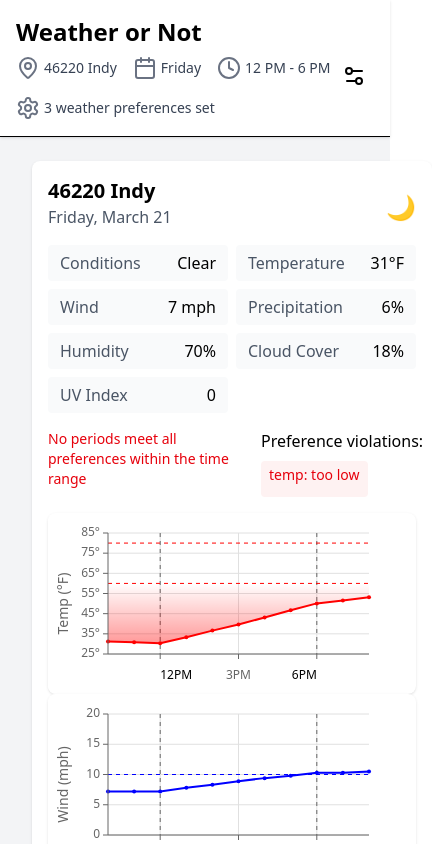
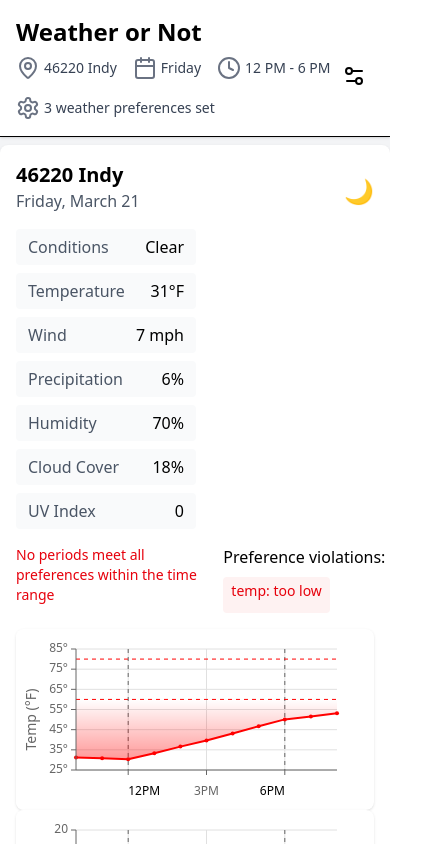
Before and after one commit to byronwall/weather-helper, a React (Vite) app: page / in a window 390 px wide. Both pictures are taken after a click on the button "46220 Indy". Shown: the top 844 px of the page, 432 px wide, since content can reach past the window. Built offline with nearby package versions, Linux system fonts and the light colour scheme.

Commit message:
Refactor App and Header components for improved layout and responsiveness; adjust padding and flex properties for better alignment and spacing of elements.

```diff
--- a/src/App.tsx
+++ b/src/App.tsx
@@ -45,7 +45,7 @@ export function App() {
   return (
     <div className="min-h-screen bg-gray-100">
       <Header />
-      <main className="w-full p-4 space-y-4">
+      <main className="w-full p-0 sm:p-4 space-y-4">
         {!selectedLocation && (
           <div className="bg-white rounded shadow p-4 w-fit mx-auto">
             <LocationInput />
@@ -54,7 +54,7 @@ export function App() {
 
         <div
           ref={gridRef}
-          className="flex flex-col md:flex-row flex-wrap gap-4 justify-center max-w-[1800px] mx-auto px-4"
+          className="flex flex-col md:flex-row flex-wrap gap-4 justify-center max-w-[1800px] mx-auto p-0 sm:p-4"
         >
           {selectedDates &&
             selectedDates
@@ -63,7 +63,7 @@ export function App() {
                 <div
                   key={date.toISOString()}
                   style={{ maxWidth: `${settings.maxPanelWidth}px` }}
-                  className="flex-1 min-w-[400px]"
+                  className="flex-1"
                 >
                   <WeatherCard
                     date={date}
--- a/src/Header.tsx
+++ b/src/Header.tsx
@@ -6,11 +6,11 @@ import { ChartSettingsPopover } from "./components/ChartSettingsPopover";
 
 export function Header() {
   return (
-    <header className="flex flex-col md:flex-row md:items-center md:justify-between mb-2 bg-white shadow-sm border-b p-4">
-      <div className="flex flex-col space-y-2 md:flex-row md:space-y-0 md:items-center md:space-x-6">
+    <header className="flex flex-col md:flex-row md:items-center md:justify-between mb-2 bg-white shadow-sm border-b p-4 w-full">
+      <div className="flex flex-col space-y-2 md:flex-row md:space-y-0 md:items-center md:space-x-6 w-full">
         <div className="text-2xl font-bold">Weather or Not</div>
 
-        <div className="flex justify-between">
+        <div className="flex justify-between flex-1">
           <div className="flex items-center gap-4 flex-wrap">
             <LocationPopover />
             <DatePreferencePopover />
```
